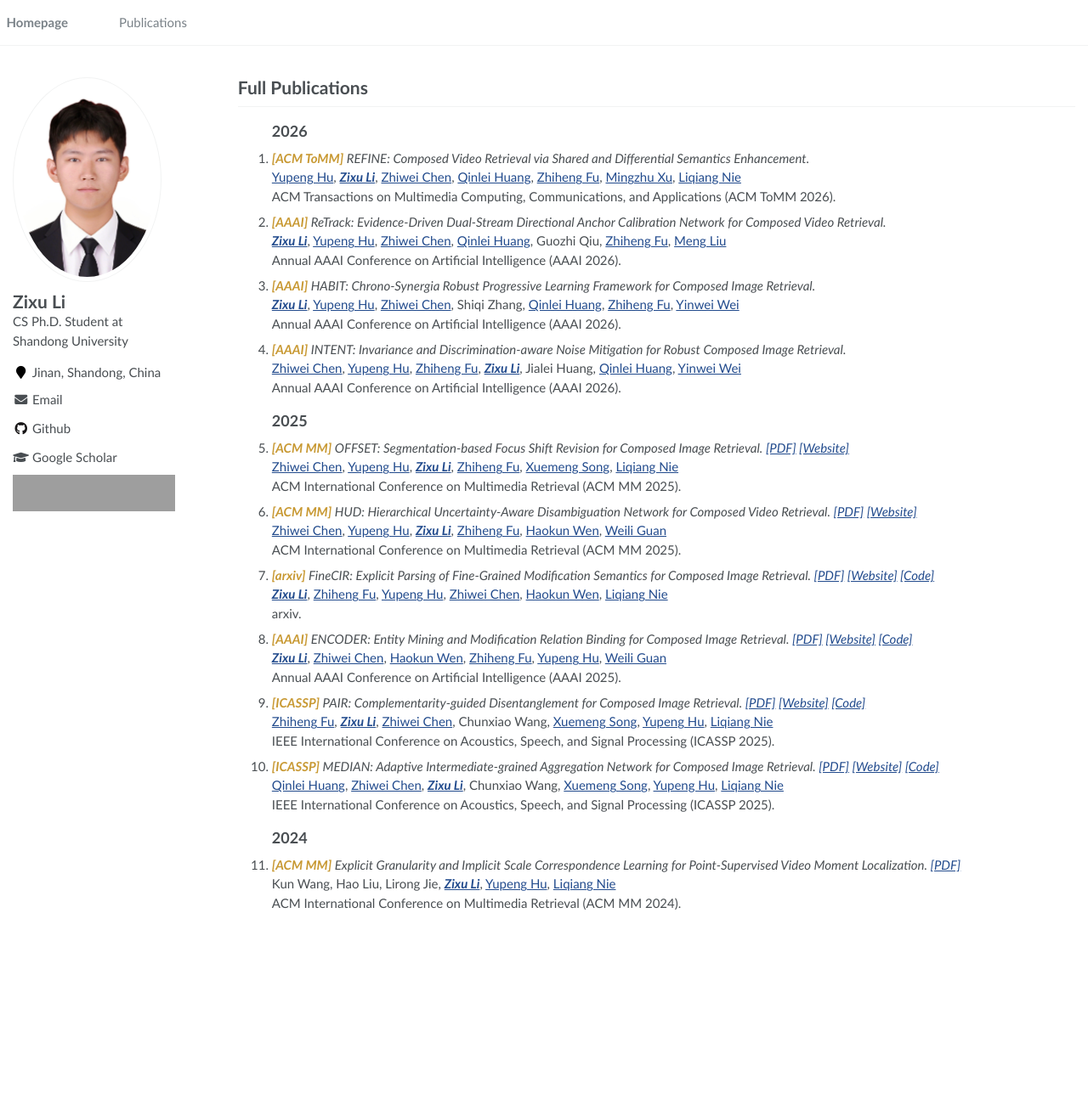
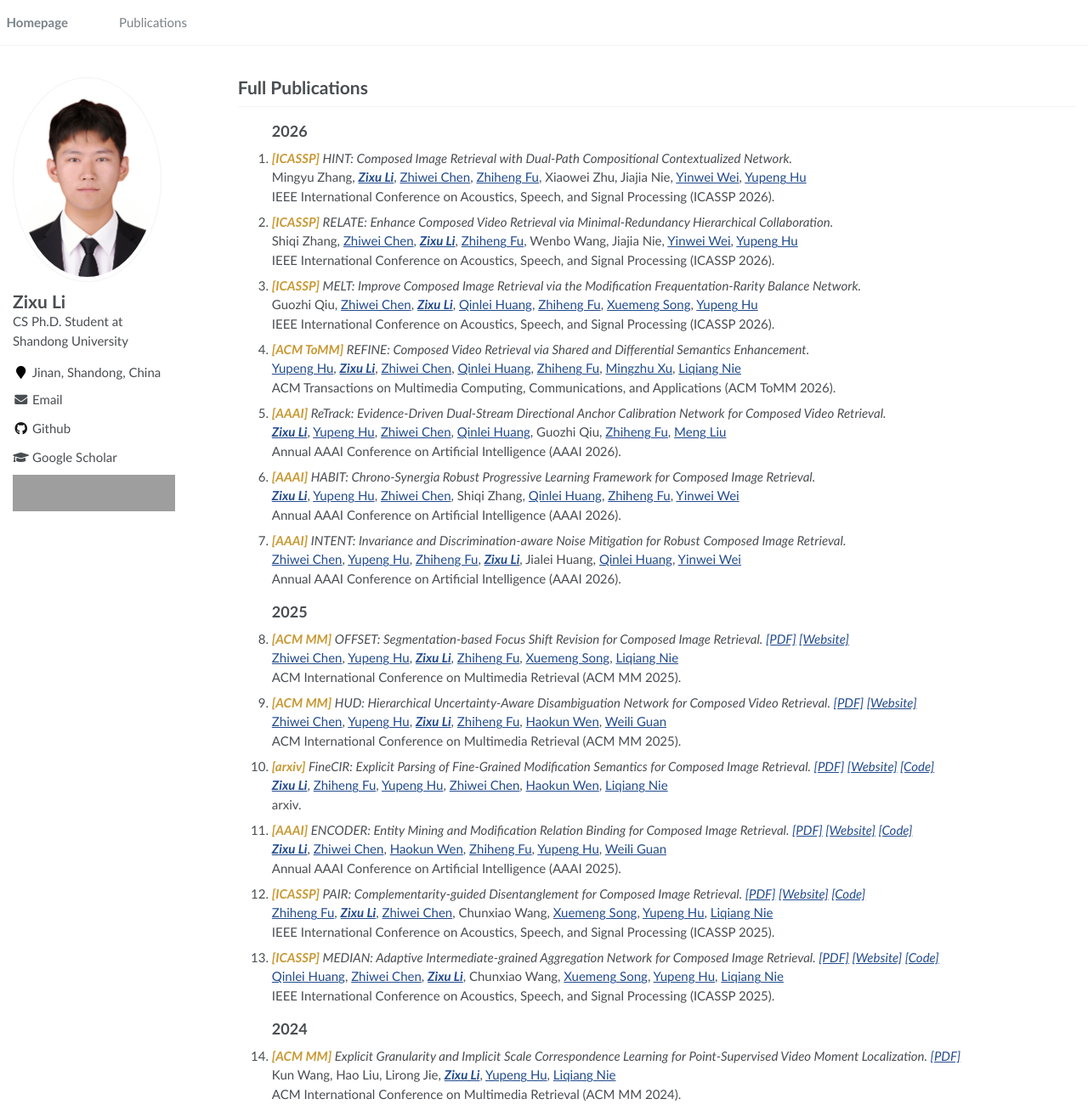
Before and after one commit to Lee-zixu/Lee-zixu.github.io, a Jekyll site: the page built from _pages/full_pubs.md, in a window 1280 px wide and 1314 px high. Shown: the whole window at 85% size. Built offline with Jekyll 4.4.1, drawn with Linux system fonts in a browser that asks for light colours; grey boxes are pictures that could not be loaded.

Commit message:
Update full_pubs.md

```diff
--- a/_pages/full_pubs.md
+++ b/_pages/full_pubs.md
@@ -11,6 +11,18 @@ Full Publications
 <ol>
 
 <h2>2026</h2>
+
+<li><p><i><b style="color: #C89933">[ICASSP]</b> HINT: Composed Image Retrieval with Dual-Path Compositional Contextualized Network.  </i><br>
+Mingyu Zhang, <a href="https://lee-zixu.github.io"><b><i>Zixu Li</i></b></a>, <a href="https://zivchen-ty.github.io/">Zhiwei Chen</a>, <a href="https://zhihfu.github.io">Zhiheng Fu</a>, Xiaowei Zhu, Jiajia Nie, <a href="https://weiyinwei.github.io">Yinwei Wei</a>, <a href="https://faculty.sdu.edu.cn/huyupeng1/zh_CN/index.htm">Yupeng Hu</a> <br>
+IEEE International Conference on Acoustics, Speech, and Signal Processing (ICASSP 2026). </p>
+
+<li><p><i><b style="color: #C89933">[ICASSP]</b> RELATE: Enhance Composed Video Retrieval via Minimal-Redundancy Hierarchical Collaboration.  </i><br>
+Shiqi Zhang, <a href="https://zivchen-ty.github.io/">Zhiwei Chen</a>, <a href="https://lee-zixu.github.io"><b><i>Zixu Li</i></b></a>, <a href="https://zhihfu.github.io">Zhiheng Fu</a>, Wenbo Wang, Jiajia Nie, <a href="https://weiyinwei.github.io">Yinwei Wei</a>, <a href="https://faculty.sdu.edu.cn/huyupeng1/zh_CN/index.htm">Yupeng Hu</a> <br>
+IEEE International Conference on Acoustics, Speech, and Signal Processing (ICASSP 2026). </p>
+
+<li><p><i><b style="color: #C89933">[ICASSP]</b> MELT: Improve Composed Image Retrieval via the Modification Frequentation-Rarity Balance Network.  </i><br>
+Guozhi Qiu, <a href="https://zivchen-ty.github.io/">Zhiwei Chen</a>, <a href="https://lee-zixu.github.io"><b><i>Zixu Li</i></b></a>, <a href="https://windlikeo.github.io/HQL.github.io/">Qinlei Huang</a>, <a href="https://zhihfu.github.io">Zhiheng Fu</a>, <a href="https://xuemengsong.github.io/">Xuemeng Song</a>, <a href="https://faculty.sdu.edu.cn/huyupeng1/zh_CN/index.htm">Yupeng Hu</a> <br>
+IEEE International Conference on Acoustics, Speech, and Signal Processing (ICASSP 2026). </p>
 
 <li><p><i><b style="color: #C89933">[ACM ToMM]</b> REFINE: Composed Video Retrieval via Shared and Differential Semantics Enhancement. </i><br>
 <a href="https://faculty.sdu.edu.cn/huyupeng1/zh_CN/index.htm">Yupeng Hu</a>, <a href="https://lee-zixu.github.io"><b><i>Zixu Li</i></b></a>, <a href="https://zivchen-ty.github.io/">Zhiwei Chen</a>, <a href="https://windlikeo.github.io/HQL.github.io/">Qinlei Huang</a>, <a href="https://zhihfu.github.io">Zhiheng Fu</a>, <a href="https://faculty.sdu.edu.cn/xumingzhu/zh_CN/">Mingzhu Xu</a>, <a href="https://liqiangnie.github.io/index.html">Liqiang Nie</a> <br>
```
